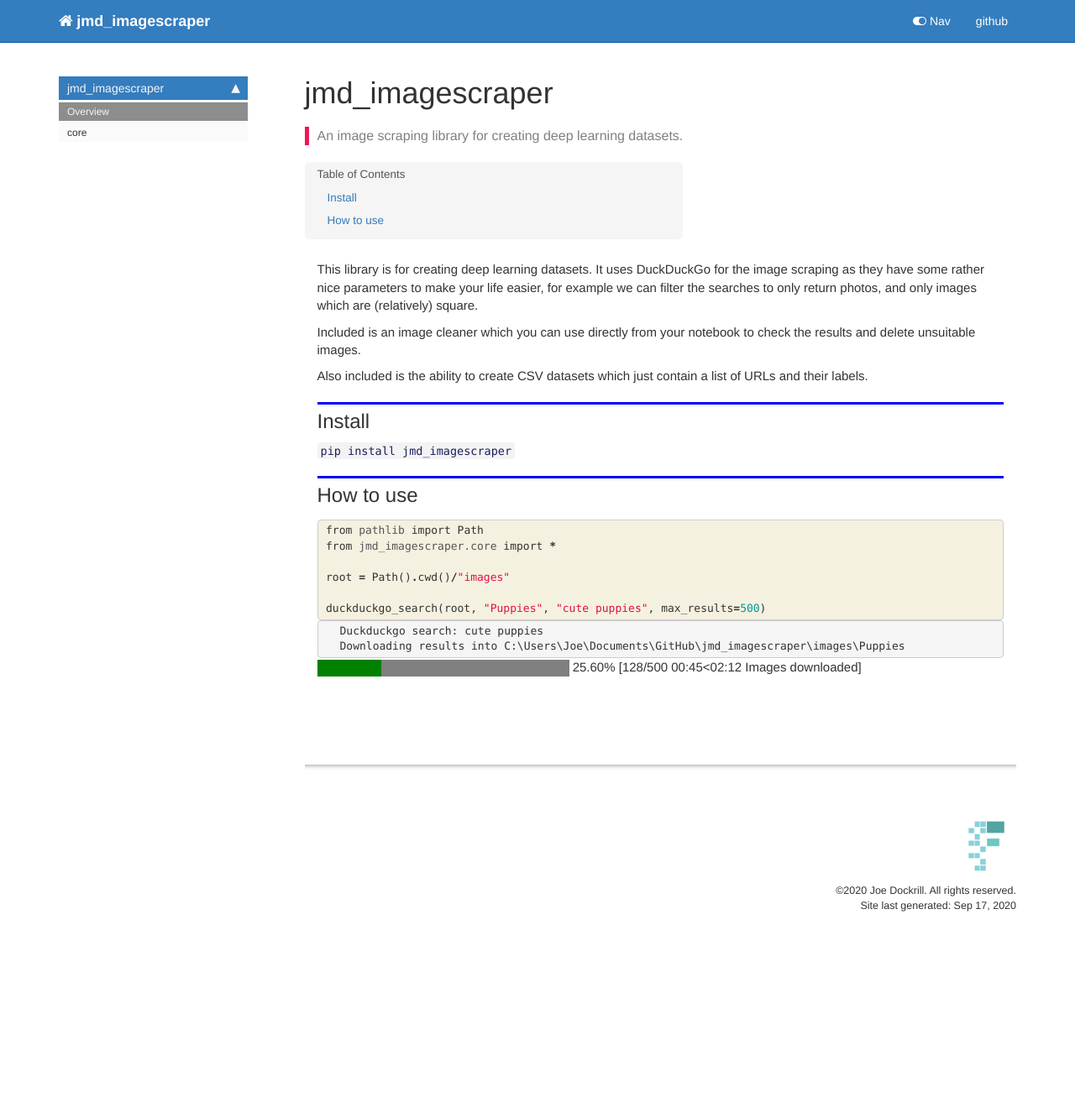
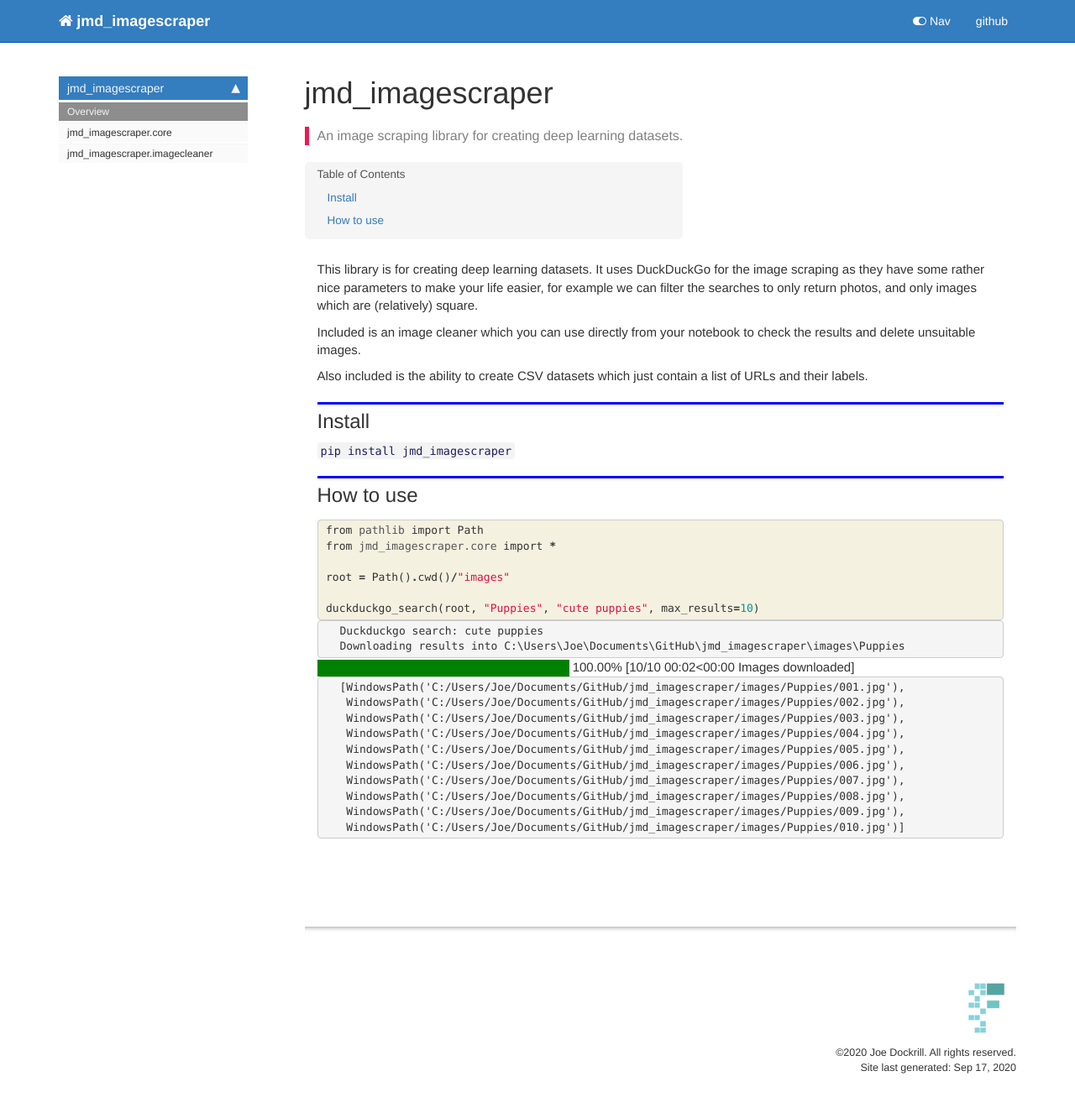
Before and after one commit to joedockrill/jmd_imagescraper, a Jekyll site: the page built from docs/index.html, in a window 1280 px wide. Shown: the whole page at 84% size. Built offline with Jekyll 4.4.1, drawn with Linux system fonts in a browser that asks for light colours; nearby versions of some CDN libraries; comment, search, counter and statistics services are not loaded; before the commit the page ends 1138 px from its top, so only the background shows below that.

Commit message:
add image cleaner

```diff
--- a/docs/_config.yml
+++ b/docs/_config.yml
@@ -55,3 +55,5 @@
 sidebars: [home_sidebar]
 
 #theme: jekyll-theme-cayman
+
+baseurl: /jmd_imagescraper/
--- a/docs/_data/sidebars/home_sidebar.yml
+++ b/docs/_data/sidebars/home_sidebar.yml
@@ -10,8 +10,11 @@
       title: Overview
       url: /
     - output: web,pdf
-      title: core
+      title: jmd_imagescraper.core
       url: core.html
+    - output: web,pdf
+      title: jmd_imagescraper.imagecleaner
+      url: imagecleaner.html
     output: web
     title: jmd_imagescraper
   output: web
--- a/docs/index.html
+++ b/docs/index.html
@@ -69,7 +69,7 @@
 
 <span class="n">root</span> <span class="o">=</span> <span class="n">Path</span><span class="p">()</span><span class="o">.</span><span class="n">cwd</span><span class="p">()</span><span class="o">/</span><span class="s2">&quot;images&quot;</span>
 
-<span class="n">duckduckgo_search</span><span class="p">(</span><span class="n">root</span><span class="p">,</span> <span class="s2">&quot;Puppies&quot;</span><span class="p">,</span> <span class="s2">&quot;cute puppies&quot;</span><span class="p">,</span> <span class="n">max_results</span><span class="o">=</span><span class="mi">500</span><span class="p">)</span>
+<span class="n">duckduckgo_search</span><span class="p">(</span><span class="n">root</span><span class="p">,</span> <span class="s2">&quot;Puppies&quot;</span><span class="p">,</span> <span class="s2">&quot;cute puppies&quot;</span><span class="p">,</span> <span class="n">max_results</span><span class="o">=</span><span class="mi">10</span><span class="p">)</span>
 </pre></div>
 
     </div>
@@ -106,10 +106,29 @@
                 background: #F44336;
             }
         </style>
-      <progress value='128' class='' max='500' style='width:300px; height:20px; vertical-align: middle;'></progress>
-      25.60% [128/500 00:45<02:12 Images downloaded]
+      <progress value='10' class='' max='10' style='width:300px; height:20px; vertical-align: middle;'></progress>
+      100.00% [10/10 00:02<00:00 Images downloaded]
     </div>
 
+</div>
+
+</div>
+
+<div class="output_area">
+
+
+
+<div class="output_text output_subarea output_execute_result">
+<pre>[WindowsPath(&#39;C:/Users/Joe/Documents/GitHub/jmd_imagescraper/images/Puppies/001.jpg&#39;),
+ WindowsPath(&#39;C:/Users/Joe/Documents/GitHub/jmd_imagescraper/images/Puppies/002.jpg&#39;),
+ WindowsPath(&#39;C:/Users/Joe/Documents/GitHub/jmd_imagescraper/images/Puppies/003.jpg&#39;),
+ WindowsPath(&#39;C:/Users/Joe/Documents/GitHub/jmd_imagescraper/images/Puppies/004.jpg&#39;),
+ WindowsPath(&#39;C:/Users/Joe/Documents/GitHub/jmd_imagescraper/images/Puppies/005.jpg&#39;),
+ WindowsPath(&#39;C:/Users/Joe/Documents/GitHub/jmd_imagescraper/images/Puppies/006.jpg&#39;),
+ WindowsPath(&#39;C:/Users/Joe/Documents/GitHub/jmd_imagescraper/images/Puppies/007.jpg&#39;),
+ WindowsPath(&#39;C:/Users/Joe/Documents/GitHub/jmd_imagescraper/images/Puppies/008.jpg&#39;),
+ WindowsPath(&#39;C:/Users/Joe/Documents/GitHub/jmd_imagescraper/images/Puppies/009.jpg&#39;),
+ WindowsPath(&#39;C:/Users/Joe/Documents/GitHub/jmd_imagescraper/images/Puppies/010.jpg&#39;)]</pre>
 </div>
 
 </div>
--- a/docs/sidebar.json
+++ b/docs/sidebar.json
@@ -1,6 +1,7 @@
 {
   "jmd_imagescraper": {
     "Overview": "/",
-    "core": "core.html"
+    "jmd_imagescraper.core": "core.html",
+    "jmd_imagescraper.imagecleaner": "imagecleaner.html"
   }
 }
```
Also changed, not shown: docs/core.html (+28 -25 lines), jmd_imagescraper/_nbdev.py (+18 -2 lines), jmd_imagescraper/core.py (+8 -5 lines), README.md, 1 other file.
